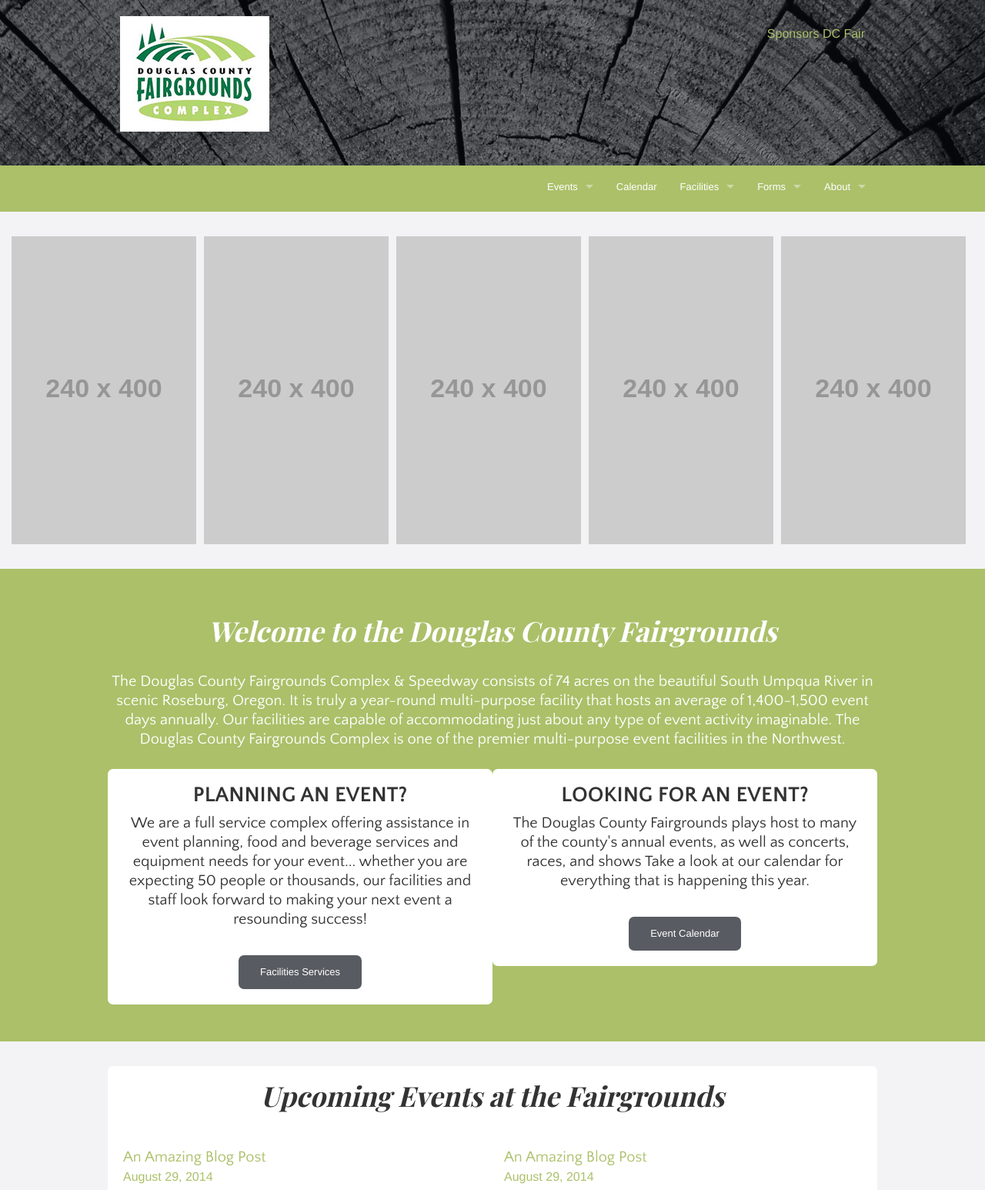
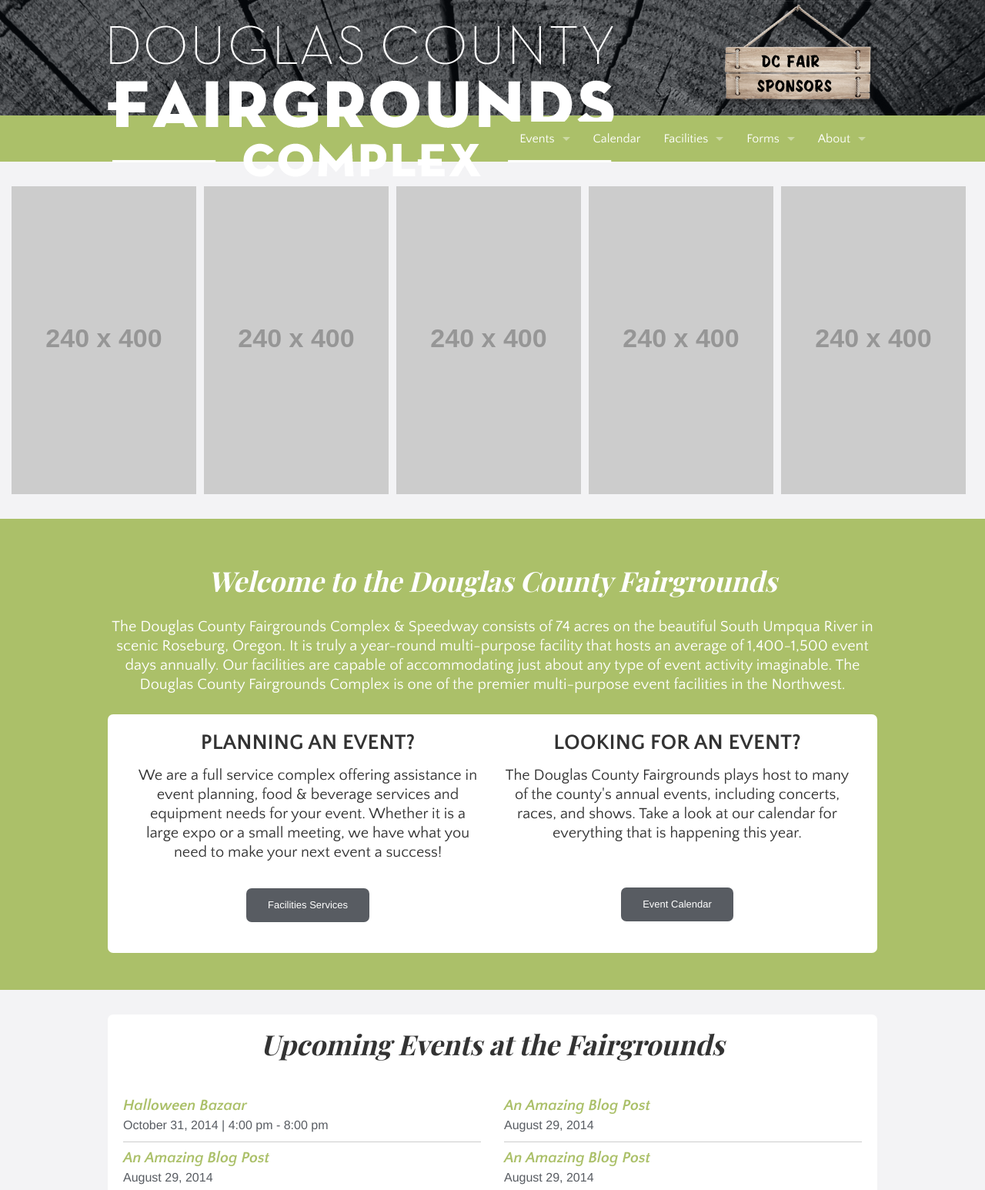
Before and after one commit to courthendricks/dcfair, a website: page index.html in a window 1280 px wide. Shown: the top 1546 px of the page at 77% size. Drawn offline with nearby package versions, Linux system fonts and the light colour scheme; placeholder pictures from the web are drawn by us; files whose address does not match are found by name; a web font is replaced by a local one.

Commit message:
Fixes link styles in body & nav, Changes to nav padding & margins

```diff
--- a/_/sass/_base.scss
+++ b/_/sass/_base.scss
@@ -45,7 +45,6 @@
 
 h1 {
 	font: italic 700 2.25em $serif, serif;
-	margin-bottom: 30px;
 	text-align: center;
 	color: white;
 }
@@ -58,6 +57,7 @@
 h2 {
 	font: 700 1.75em $sans, sans-serif;
 	text-transform: uppercase;
+	margin-bottom: 1.5625em;
 
 }
 
--- a/_/sass/_modules.scss
+++ b/_/sass/_modules.scss
@@ -8,7 +8,7 @@
 
 // HEADER //
 .top-section {
-	height: 215px;
+	height: 150px;
 	background:
     /* top, transparent grey, faked with gradient */
     linear-gradient(
@@ -21,18 +21,47 @@
 }
 
 .header {
-	padding: 1em;
+	padding: 1px 0px;
+	max-height: 210px;
 }
 
 .logo {
-	height: 150px;
+	max-width: 250px;
 	display: inline;
 }
 
+.sign-top {
+	background: url(../img/signtop.png);
+	background-repeat: no-repeat;
+	width: 202px;
+	height: 94px;
+	-webkit-transition: -webkit-background 300ms ease-outse;
+	-moz-transition: -moz-background 300ms ease-out;
+	-ms-transition: -ms-background 300ms ease-out;
+	-o-transition: -o-background 300ms ease-out;
+	transition: background 300ms ease-out;
+	&:hover {
+		background: url(../img/sign-dcfair.png);
+	}
+}
+.sign-bottom {
+	background: url(../img/signbottom.png);
+	background-repeat: no-repeat;
+	width: 202px;
+	height: 45px;
+	-webkit-transition: -webkit-background 300ms ease-outse;
+	-moz-transition: -moz-background 300ms ease-out;
+	-ms-transition: -ms-background 300ms ease-out;
+	-o-transition: -o-background 300ms ease-out;
+	transition: background 300ms ease-out;
+	&:hover {
+		background: url(../img/sign-sponsors.png);
+	}
+}
 .top-bar {
 	height: 60px;
-	padding-top: 5px;
 	background: rgba(0, 0, 0, 0);
+
 
 }
 
@@ -70,9 +99,12 @@
 	}
 	p {
 		color: $green;
+		font-weight: 700;
+		font-style: italic;
 	}
 	em {
 		font-style: normal;
+		color: $grey;
 	}
 	.my-button {
 		margin: 0 auto;
@@ -100,14 +132,15 @@
 #footer {
 	padding: 2em 0;
 
-}
-#footer p {
-	margin-bottom: 0;
-}
+	p {
+		margin-bottom: 0;
 
-#footer ul {
-	list-style-type: none;
-	margin: 0;
+	}
+	ul {
+		list-style-type: none;
+		margin: 0;
+	}
+
 }
 
 #footer .divider {
@@ -132,17 +165,26 @@
 	}
 }
 
-
+/////////////////////// EVENT PAGES ///////////////////////
 
 .main-copy {
 	color: $grey;
 	h1 {
-	color: $grey;
+		color: $grey;
 	}
 	h3 {
-	color: $grey;
+		color: $grey;
 	}
 	p {
-	color: $grey;
+		color: $grey;
 	}
+		a {
+			color: $green;
+			text-decoration: none;
+			line-height: inherit;
+			&:hover {
+			    color: $green;
+			    text-decoration: underline;
+		    }
+		 }
 }
--- a/_/sass/_variables.scss
+++ b/_/sass/_variables.scss
@@ -1,8 +1,9 @@
 $green: #abc069;
 $lightgreen: #c5d29c;
+$palegreen: #c3d395;
 $grey: #585c62;
 $transparentgrey: rgba(8,13,19,0.5);
-$lightgrey: #696f79;
+$lightgrey: #707376;
 $bggrey: #f3f3f5;
 
 
@@ -12,5 +13,5 @@
 $default-border-radius: 7px;
 
 .thing {
-	color: rgba(8,13,19,0.5);
+	color: #707376;
 }
--- a/index.html
+++ b/index.html
@@ -17,11 +17,11 @@
 			<nav class="top-bar" data-topbar>
 		    	<div class="header">
 					 <h1 class="logo">
-				        <a href="index.html"><img src="img/logo.jpg"></a>
+				        <a href="index.html"><img src="img/logo.png"></a>
 				     </h1>
 				     <div class="right">
-						<a href="#" class="">Sponsors</a>
-						<a href="#" class="">DC Fair</a>
+				     	<a href="#"><div class=" sign-top"></div></a>
+					 	<a href="#"><div class=" sign-bottom"></div></a>
 				     </div>
 		    	</div>
 
@@ -113,17 +113,19 @@
 The Douglas County Fairgrounds Complex is one of the premier multi-purpose event facilities in the Northwest.</p>
 
 		        <div class="row data-equalizer">
-			          <div class="large-6 medium-6 columns panel" data-equalizer-watch>
+		        	<div class = "panel clearfix">
+				          <div class="large-6 medium-6 columns " data-equalizer-watch>
 				              <h2>Planning an Event?</h2>
-			              <p>We are a full service complex offering assistance in event planning, food and beverage services and equipment needs for your event... whether you are expecting 50 people or thousands, our facilities and staff look forward to making your next event a resounding success!</p> <br>
+				              <p>We are a full service complex offering assistance in event planning, food & beverage services and equipment needs for your event. Whether it is a large expo or a small meeting, we have what you need to make your next event a success!</p> <br>
 							  <a href="#" class="small button">Facilities Services</a>
 				          </div>
 
-			          <div class="large-6 medium-6 columns panel" data-equalizer-watch>
+				          <div class="large-6 medium-6 columns " data-equalizer-watch>
 								<h2>Looking for an Event?</h2>
-			              <p>The Douglas County Fairgrounds plays host to many of the county's annual events, as well as concerts, races, and shows Take a look at our calendar for everything that is happening this year. </p> <br>
+				              <p>The Douglas County Fairgrounds plays host to many of the county's annual events, including concerts, races, and shows. Take a look at our calendar for everything that is happening this year. </p> <br><br>
 							  <a href="#" class="small button">Event Calendar</a>
 				          </div>
+		        	</div> <!-- End panel -->
 		        </div> <!-- End Row -->
 
 			</div>
@@ -143,7 +145,7 @@
 			<div class="row">
 				<div class="large-6 medium-6 columns">
 	        		<ul >
-			        	<li><a href="#"><p>An Amazing Blog Post</p> <em>August 29, 2014</em></a></li>
+			        	<li><a href="#"><p>Halloween Bazaar</p> <em>October 31, 2014  |  4:00 pm - 8:00 pm</em></a></li>
 			        	<li class="divider"></li>
 			        	<li><a href="#"><p>An Amazing Blog Post</p> <em>August 29, 2014</em></a></li>
 			        	<li class="divider"></li>
@@ -206,7 +208,7 @@
 	        	<p><h4>Visit Us</h4><b>Douglas County Fairgrounds</b> <br> 2110 SW Frear Street <br> Roseburg, OR 97471</p>
 	        </div>
 			<div class="large-3 medium-3 columns">
-	        	<p><h4>Community Links</h4>Douglas County Fair<br>Douglas County Speedway<br>Douglas County History Museum</p>
+	        	<p><h4>Community Links</h4><a>Douglas County Fair</a><br><a>Douglas County Speedway</a><br><a>Douglas County Museum</a></p>
 	        </div>
 	        <div class="large-3 medium-3 columns">
 	        	<p><h4>Connect With Us</h4>Facebook<br>Twitter<br>Pinterest</p>
```
Also changed, not shown: christmas.html (+2 -2 lines), _/sass/foundation.css, css/style.css, img/logo.png (added), img/sign-dcfair.png (added), img/sign-sponsors.png (added), img/sign.png (added), img/signbottom.png (added), img/signtop.png (added), img/sponsor-cascade.png, img/sponsor-clint.png. Lines whose indentation alone changed are shown as unchanged.
